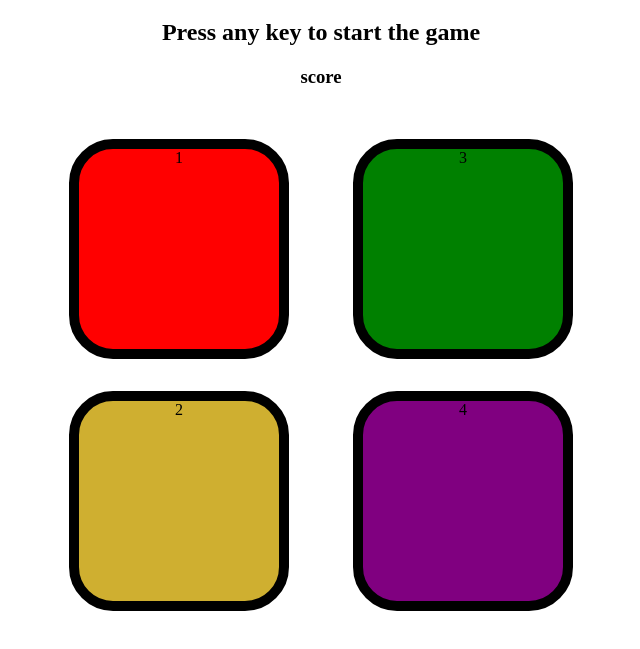
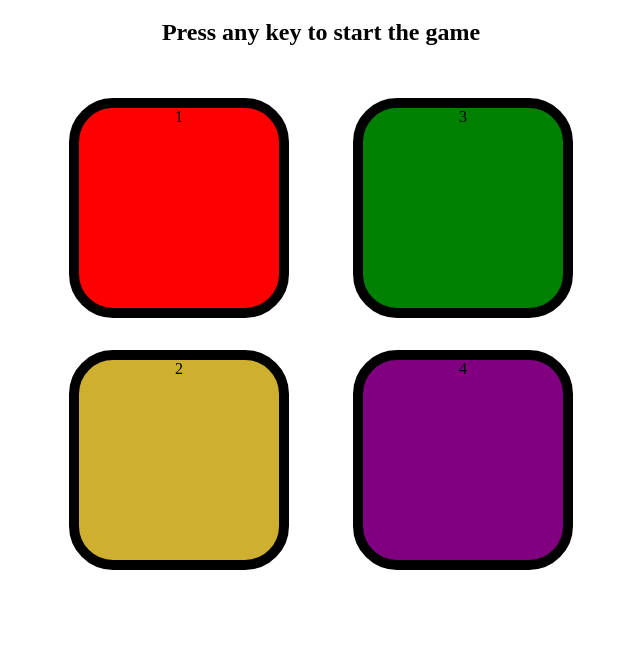
Before and after one commit to rishirajneupane/Delta-Web-Dev-Course, a plain HTML site: page javascript/saimonSays/index.html in a window 1280 px wide. Shown: the part 61-710 px from the top of the page, without its empty margins (319-959 px from the left). Drawn offline with Linux system fonts and the light colour scheme.

Commit message:
code removed

```diff
--- a/javascript/saimonSays/index.html
+++ b/javascript/saimonSays/index.html
@@ -9,10 +9,10 @@
   <body>
     <h1>Saimon Says Game</h1>
     <h2>Press any key to start the game</h2>
-    <h3>score </h3>
+
     <div class="btn-container">
       <div class="line-one">
-        <div class="btn red"  type="button" id="red">1</div>
+        <div class="btn red" type="button" id="red">1</div>
         <div class="btn yellow" type="button" id="yellow">2</div>
       </div>
       <div class="line-two">
```
